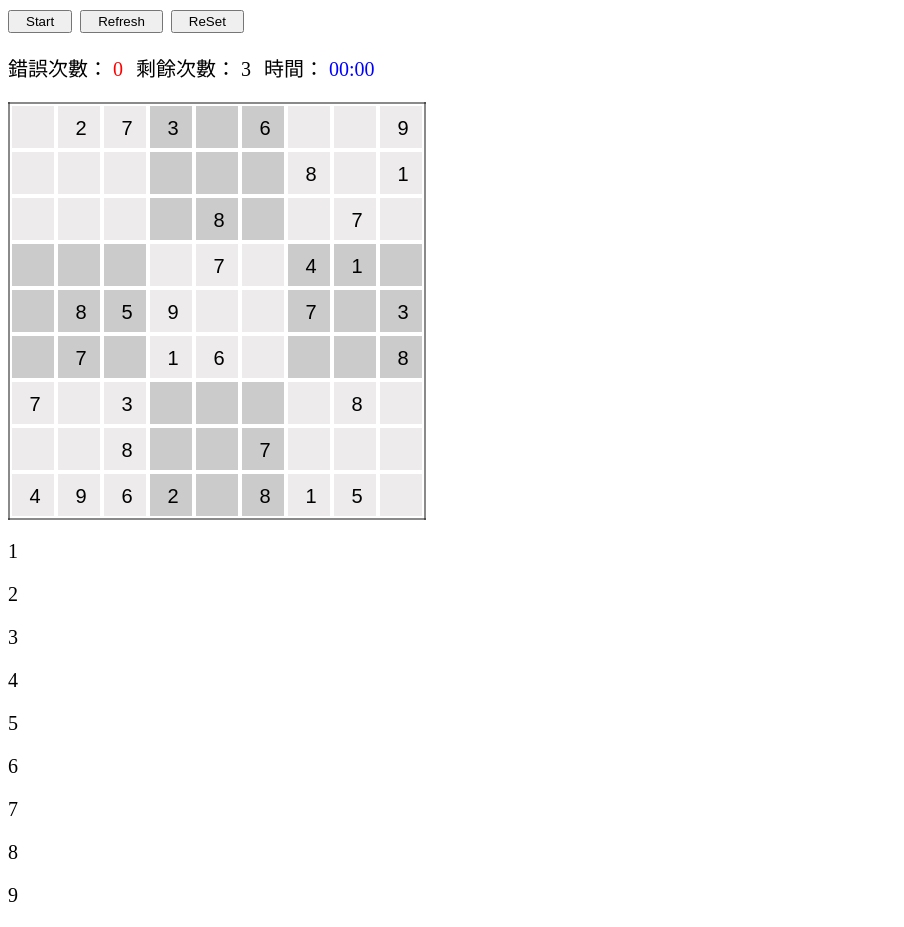
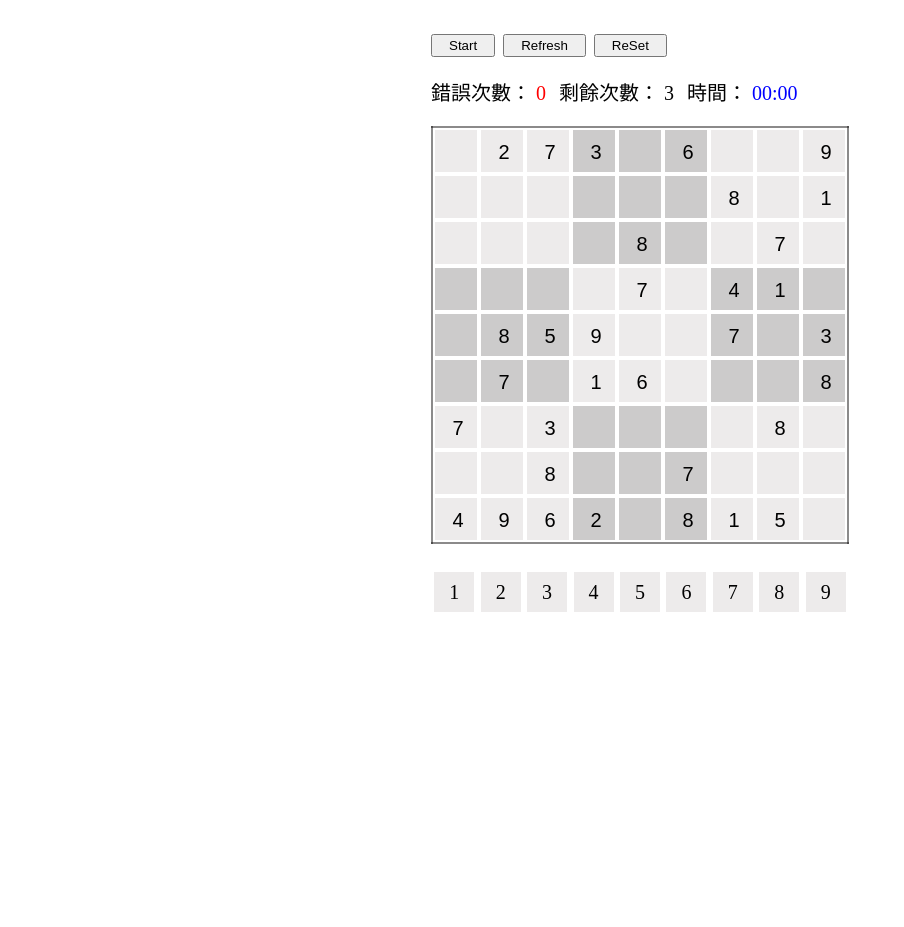
Before and after one commit to migo0127/angular-sudoku, an Angular app: page /sudoku in a window 1280 px wide. Shown: the whole page, without its empty margins (0-904 px from the left). After the commit the page ends 800 px from the top, so only its background shows below. Built offline with nearby package versions, Linux system fonts and the light colour scheme.

Commit message:
styel: 數字計數&結束&完成樣式調整

```diff
--- a/src/app/component/sudoku/sudoku.component.scss
+++ b/src/app/component/sudoku/sudoku.component.scss
@@ -1,9 +1,18 @@
 $col-border: 2px double #fff;
 $col-odd-background: rgba(202, 199, 199, 0.348);
-$col-event-background: rgba(151, 148, 148, 0.485);
+$col-even-background: rgba(151, 148, 148, 0.485);
+$number-drank-background: rgba(41, 41, 41, 0.485);
 $fz: 1.25rem;
+%col-text {
+  width: 2.5rem;
+  height: 2.5rem;
+  line-height: 2.5rem;
+  text-align: center;
+  font-size: $fz;
+}
 
 section {
+  margin: 2rem auto;
   width: max-content;
   font-size: $fz;
 
@@ -20,18 +29,20 @@ section {
     color: blue;
   }
 
+  .tableWrap{
+    position: relative;
+    margin-top: 1rem;
+    margin-bottom: .5rem;
+  }
+
   table {
-    margin-top: 1rem;
     border: 2px solid rgba(17, 15, 15, 0.485);
     border-collapse: collapse;
-    position: relative;
   }
 
   td {
+    @extend %col-text;
     display: inline-block;
-    width: 2.5rem;
-    height: 2.5rem;
-    text-align: center;
     border: $col-border;
     outline-style: none;
     cursor: inherit;
@@ -48,7 +59,17 @@ section {
   }
 
   .over, .complete{
+    display: flex;
+    justify-content: center;
+    align-items: center;
+    width: 100%;
+    height: 100%;
     text-align: center;
+    background-color: rgba(255, 255, 255, .5);
+    position: absolute;
+    top: 0;
+    left: 0;
+    margin: auto;
   }
 
   .over, .error{
@@ -57,6 +78,23 @@ section {
 
   .complete{
     color: rgb(8, 170, 8);
+  }
+
+  .numberWrap{
+    width: 100%;
+    justify-content: space-around;
+    display: flex;
+  }
+
+  .numberList {
+    @extend %col-text;
+    background-color: $col-odd-background;
+    border: $col-odd-background;
+  }
+
+  .dark{
+    background-color: $number-drank-background;
+    color:#fff;
   }
 
   @mixin table-bg-color($start-row, $end-row, $start-col, $end-col, $bg-color) {
@@ -70,13 +108,13 @@ section {
   }
 
   @include table-bg-color(0, 2, 0, 2, $col-odd-background);
-  @include table-bg-color(0, 2, 3, 5, $col-event-background);
+  @include table-bg-color(0, 2, 3, 5, $col-even-background);
   @include table-bg-color(0, 2, 6, 8, $col-odd-background);
-  @include table-bg-color(3, 5, 0, 2, $col-event-background);
+  @include table-bg-color(3, 5, 0, 2, $col-even-background);
   @include table-bg-color(3, 5, 3, 5, $col-odd-background);
-  @include table-bg-color(3, 5, 6, 8, $col-event-background);
+  @include table-bg-color(3, 5, 6, 8, $col-even-background);
   @include table-bg-color(6, 8, 0, 2, $col-odd-background);
-  @include table-bg-color(6, 8, 3, 5, $col-event-background);
+  @include table-bg-color(6, 8, 3, 5, $col-even-background);
   @include table-bg-color(6, 8, 6, 8, $col-odd-background);
 
 }
```
